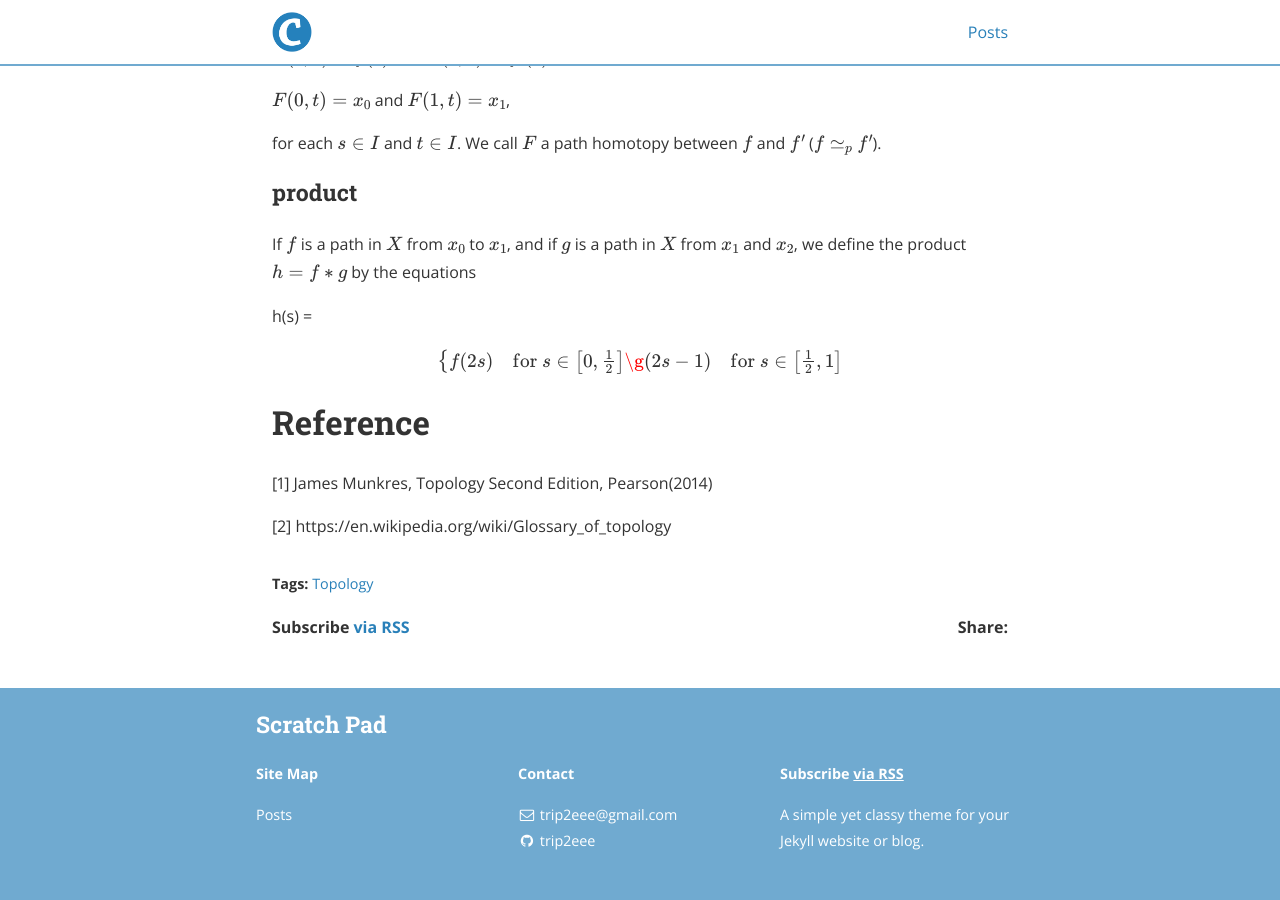
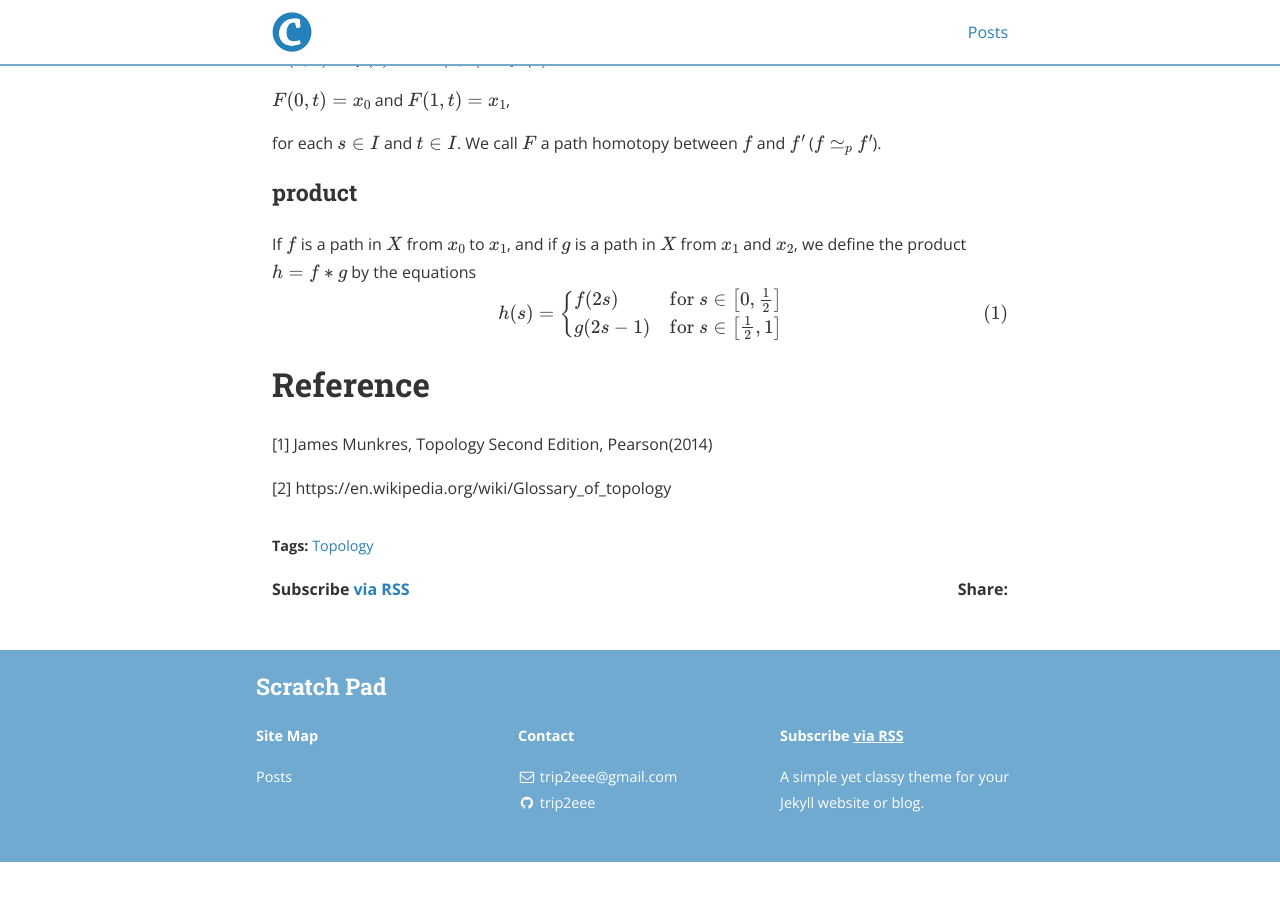
Before and after one commit to trip2eee/trip2eee.github.io, a Jekyll site: the page built from _posts/2022-10-21-Glossary-of-topology.md, in a window 1280 px wide and 900 px high, scrolled down 3164 px. Built offline with Jekyll 4.4.1, drawn with Linux system fonts in a browser that asks for light colours; nearby versions of some CDN libraries; formulas are drawn with MathJax 3; after the commit the page ends 4026 px from its top, so only the background shows below that.

Commit message:
glossary of topology

```diff
--- a/_posts/2022-10-21-Glossary-of-topology.md
+++ b/_posts/2022-10-21-Glossary-of-topology.md
@@ -97,8 +97,15 @@ for each $s \in I$ and $t \in I$. We call $F$ a path homotopy between $f$ and $f
 
 ### product
 If $f$ is a path in $X$ from $x_0$ to $x_1$, and if $g$ is a path in $X$ from $x_1$ and $x_2$, we define the product $h = f*g$ by the equations
-
-h(s) = \begin{cases} f(2s) & \text{for } s \in \left[0, \frac{1}{2}\right]\\g(2s-1) & \text{for } s \in \left[\frac{1}{2}, 1\right]\end{cases}
+$$
+\begin{align}
+h(s) =
+\begin{cases}
+	f(2s) & \text{for } s \in \left[0, \frac{1}{2}\right] \\
+	g(2s-1) & \text{for } s \in \left[\frac{1}{2}, 1\right]
+\end{cases}
+\end{align}
+$$
 
 # Reference
 [1] James Munkres, Topology Second Edition, Pearson(2014)
```
